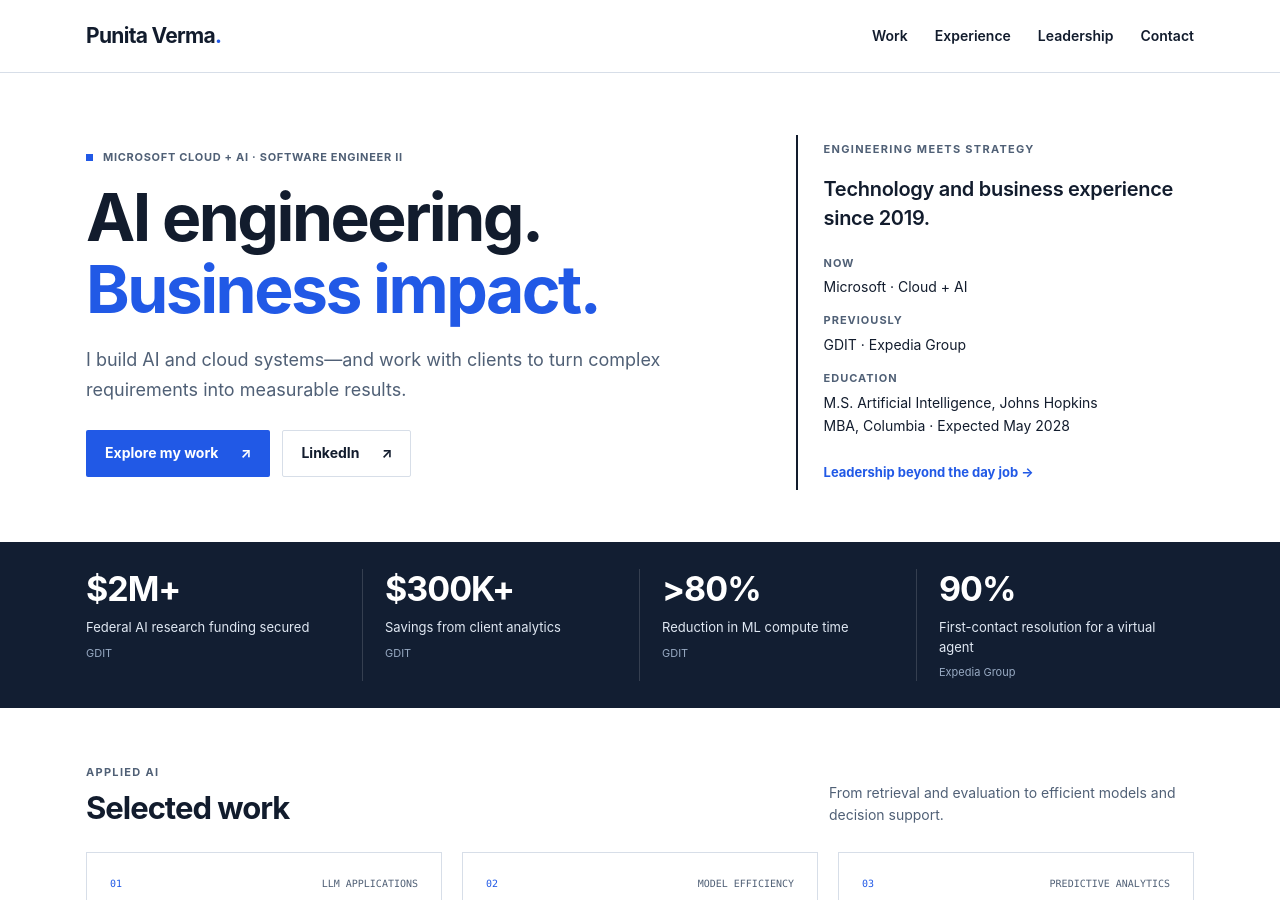
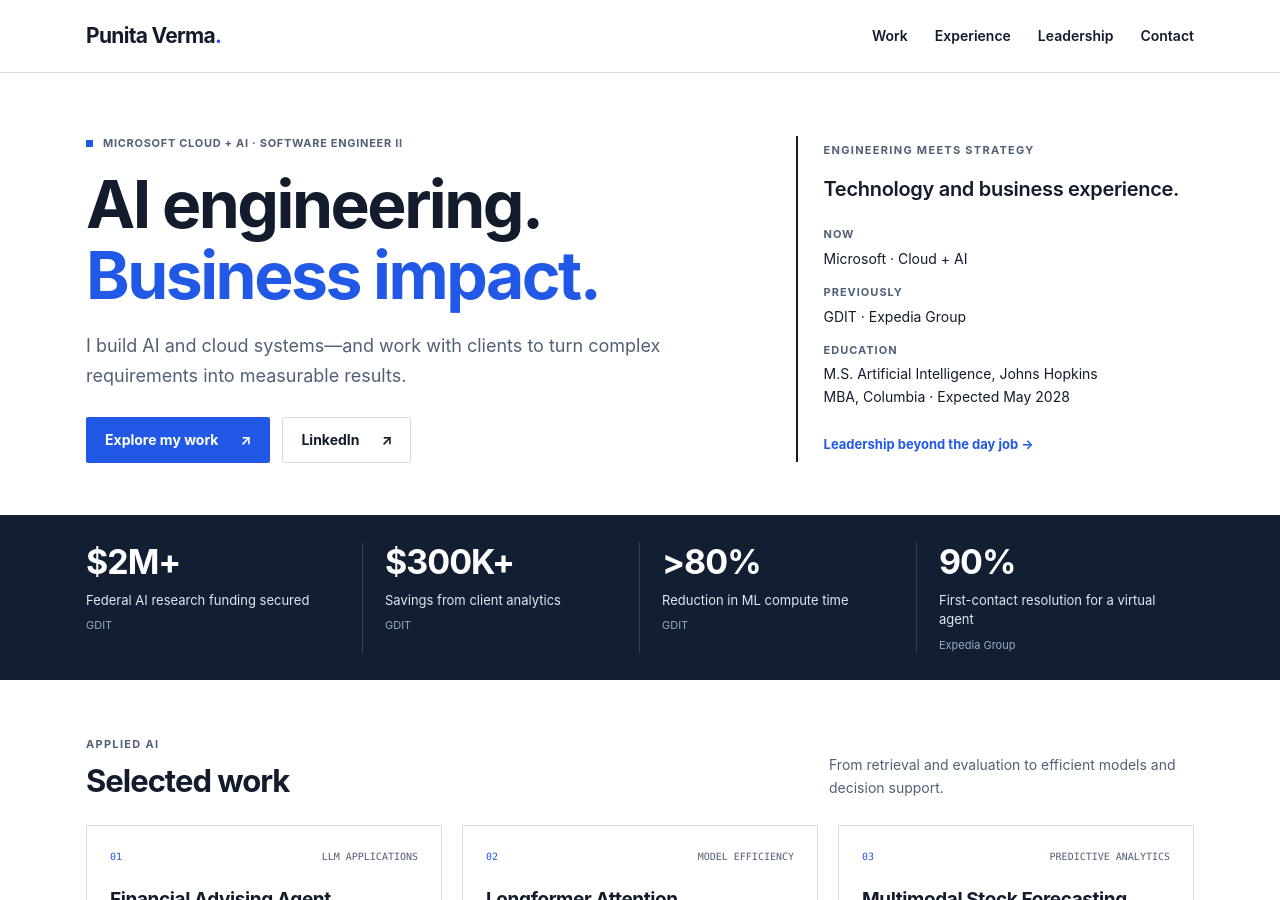
Before and after one commit to p9verma/punitaverma9.github.io, a Jekyll site: the page built from index.html, in a window 1280 px wide and 900 px high. Built offline with Jekyll 4.4.1, drawn with Linux system fonts in a browser that asks for light colours.

Commit message:
Remove start-year wording from experience summary

```diff
--- a/_layouts/about.html
+++ b/_layouts/about.html
@@ -123,7 +123,7 @@
         <div class="about-details">
           <div>
             <strong>Experience</strong>
-            <p>Technology and business experience since 2019</p>
+            <p>Technology and business experience</p>
           </div>
           <div>
             <strong>Education</strong>
--- a/_layouts/default.html
+++ b/_layouts/default.html
@@ -26,7 +26,7 @@
     </div>
     <aside class="profile-brief" aria-label="Professional background">
       <p class="mini-label">Engineering meets strategy</p>
-      <p class="brief-lead">Technology and business experience since 2019.</p>
+      <p class="brief-lead">Technology and business experience.</p>
       <dl><div><dt>Now</dt><dd>Microsoft · Cloud + AI</dd></div><div><dt>Previously</dt><dd>GDIT · Expedia Group</dd></div><div><dt>Education</dt><dd>M.S. Artificial Intelligence, Johns Hopkins<br>MBA, Columbia · Expected May 2028</dd></div></dl>
       <a class="text-link" href="#leadership">Leadership beyond the day job <span aria-hidden="true">→</span></a>
     </aside>
```
